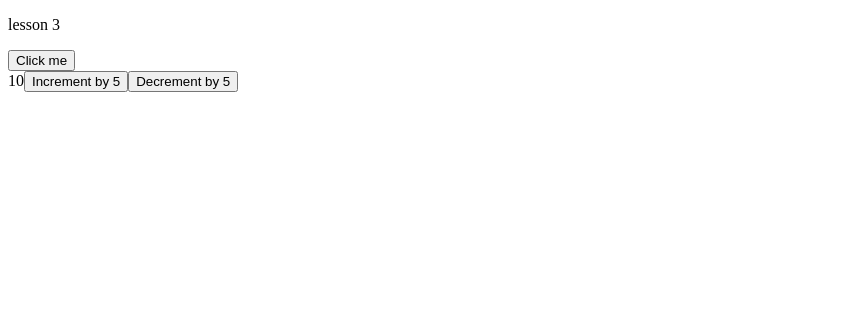
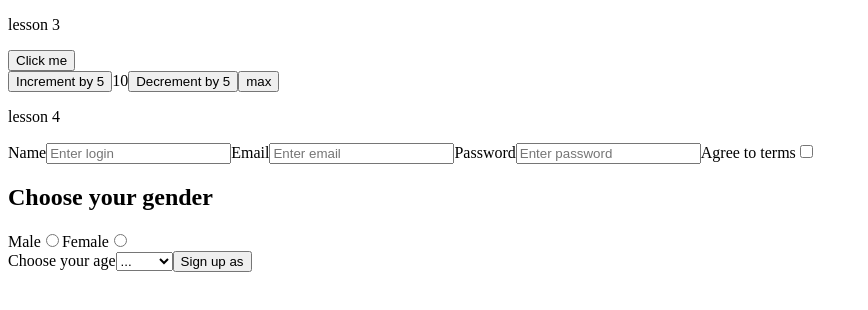
Before and after one commit to ialiev685/examples-react, a React (Create React App) app: page / in a window 1280 px wide. Shown: the top 310 px of the page, without its empty margins (0-868 px from the left). Built offline with nearby package versions, Linux system fonts and the light colour scheme.

Commit message:
закончил читать 4-ое занятие

```diff
--- a/package.json
+++ b/package.json
@@ -9,6 +9,7 @@
     "react": "^17.0.2",
     "react-dom": "^17.0.2",
     "react-scripts": "4.0.3",
+    "shortid": "^2.2.16",
     "web-vitals": "^1.0.1"
   },
   "scripts": {
@@ -42,7 +43,7 @@
     "prettier": "^2.3.2"
   },
   "lint-staged": {
-     "*.{js,jsx}": "eslint --cache --fix",
+    "*.{js,jsx}": "eslint --cache --fix",
     "*.{js,jsx,css,md}": "prettier --write"
   }
 }
--- a/src/App.js
+++ b/src/App.js
@@ -1,13 +1,16 @@
 // import './lessons/lesson-1/componentsAndCollection.js';
 // import './lessons/lesson-2/style.js';
 import { Button, Counter } from './lessons/lesson-3/eventAndStatus.js';
+import Form from './lessons/lesson-4/Forms.jsx';
 
 const App = () => {
   return (
     <>
       <p>lesson 3</p>
       <Button />
-      <Counter step={5} initialValue={10}/>
+      <Counter step={5} initialValue={10} />
+      <p>lesson 4</p>
+      <Form />
     </>
   );
 };
--- a/src/lessons/lesson-3/eventAndStatus.js
+++ b/src/lessons/lesson-3/eventAndStatus.js
@@ -26,41 +26,44 @@ class Counter extends Component {
   //     console.log(this.props);
   // }
 
-  state={
-    value: this.props.initialValue
-  }
+  state = {
+    value: this.props.initialValue,
+  };
 
+  onIncrement = event => {
+    console.log(this.props);
 
+    this.setState((state, props) => ({ value: state.value + props.step }));
+  };
 
-onIncrement=event=>{
+  onDecrement = event => {
     console.log(this.props);
-let num = this.state.value+1
 
-  this.setState({value: num})
-}
-
-onDecrement=event=>{
-  console.log(this.props);
-  let num = this.state.value-1;
-
-  this.setState({value: num})
-}
+    this.setState((state, props) => ({ value: state.value - props.step }));
+  };
 
   render() {
     const { step } = this.props;
 
     return (
       <div>
-        <span>{this.state.value}</span>
         <button type="button" onClick={this.onIncrement}>
           Increment by {step}
         </button>
+        <span>{this.state.value}</span>
         <button type="button" onClick={this.onDecrement}>
           Decrement by {step}
         </button>
+        <DoubleButton label="max" changeValue={this.onIncrement} />
       </div>
     );
   }
 }
 
+const DoubleButton = ({ label, changeValue }) => (
+  <button type="button" onClick={changeValue}>
+    {label}
+  </button>
+);
+
 export { Button, Counter };
--- /dev/null
+++ b/src/lessons/lesson-4/Forms.jsx
@@ -0,0 +1,133 @@
+import { Component } from 'react';
+import shortid from 'shortid';
+
+const INITIAL_STATE = {
+  login: '',
+  email: '',
+  password: '',
+  agreed: false,
+  gender: null,
+  age: '',
+};
+
+const Gender = {
+  MALE: 'male',
+  FEMALE: 'female',
+};
+
+class Form extends Component {
+  constructor(props) {
+    super(props);
+    this.state = { ...INITIAL_STATE };
+    this.loginId = shortid.generate();
+  }
+
+  onChangeInput = ({ target }) => {
+    const { name, value, type, checked } = target;
+
+    this.setState({ [name]: type === 'checkbox' ? checked : value });
+  };
+
+  onSubmitForm = e => {
+    e.preventDefault();
+    const { login, email, password, agreed, gender, age } = this.state;
+    console.log(`
+      Login: ${login}
+      Email: ${email}
+      Password: ${password}
+      Agreed: ${agreed}
+      gender: ${gender}
+      age: ${age}
+    `);
+
+    // Проп который передается форме для вызова при сабмите
+
+    // this.props.onSubmit({ ...this.state });
+    // this.reset();
+  };
+
+  render() {
+    const { login, email, password, agreed, gender, age } = this.state;
+
+    return (
+      <form onSubmit={this.onSubmitForm}>
+        <label htmlFor={this.loginId}>Name</label>
+        <input
+          id={this.loginId}
+          type="text"
+          placeholder="Enter login"
+          name="login"
+          value={login}
+          onChange={this.onChangeInput}
+        />
+        <label>
+          Email
+          <input
+            type="email"
+            placeholder="Enter email"
+            name="email"
+            value={email}
+            onChange={this.onChangeInput}
+          />
+        </label>
+        <label>
+          Password
+          <input
+            type="password"
+            placeholder="Enter password"
+            name="password"
+            value={password}
+            onChange={this.onChangeInput}
+          />
+        </label>
+        <label>
+          Agree to terms
+          <input
+            name="agreed"
+            type="checkbox"
+            checked={agreed}
+            onChange={this.onChangeInput}
+          />
+        </label>
+        <section>
+          <h2>Choose your gender</h2>
+          <label>
+            Male
+            <input
+              type="radio"
+              checked={gender === Gender.MALE}
+              name="gender"
+              value={Gender.MALE}
+              onChange={this.onChangeInput}
+            />
+          </label>
+          <label>
+            Female
+            <input
+              type="radio"
+              checked={gender === Gender.FEMALE}
+              name="gender"
+              value={Gender.FEMALE}
+              onChange={this.onChangeInput}
+            />
+          </label>
+        </section>
+        <label>
+          Choose your age
+          <select name="age" value={age} onChange={this.onChangeInput}>
+            <option value="" disabled>
+              ...
+            </option>
+            <option value="18-25">18-25</option>
+            <option value="26-35">26-35</option>
+            <option value="36+">36+</option>
+          </select>
+        </label>
+
+        <button type="submit">Sign up as {login}</button>
+      </form>
+    );
+  }
+}
+
+export default Form;
```
Also changed, not shown: 1 other file (tests, documents, lock files or other folders). Lines whose indentation alone changed are shown as unchanged.
